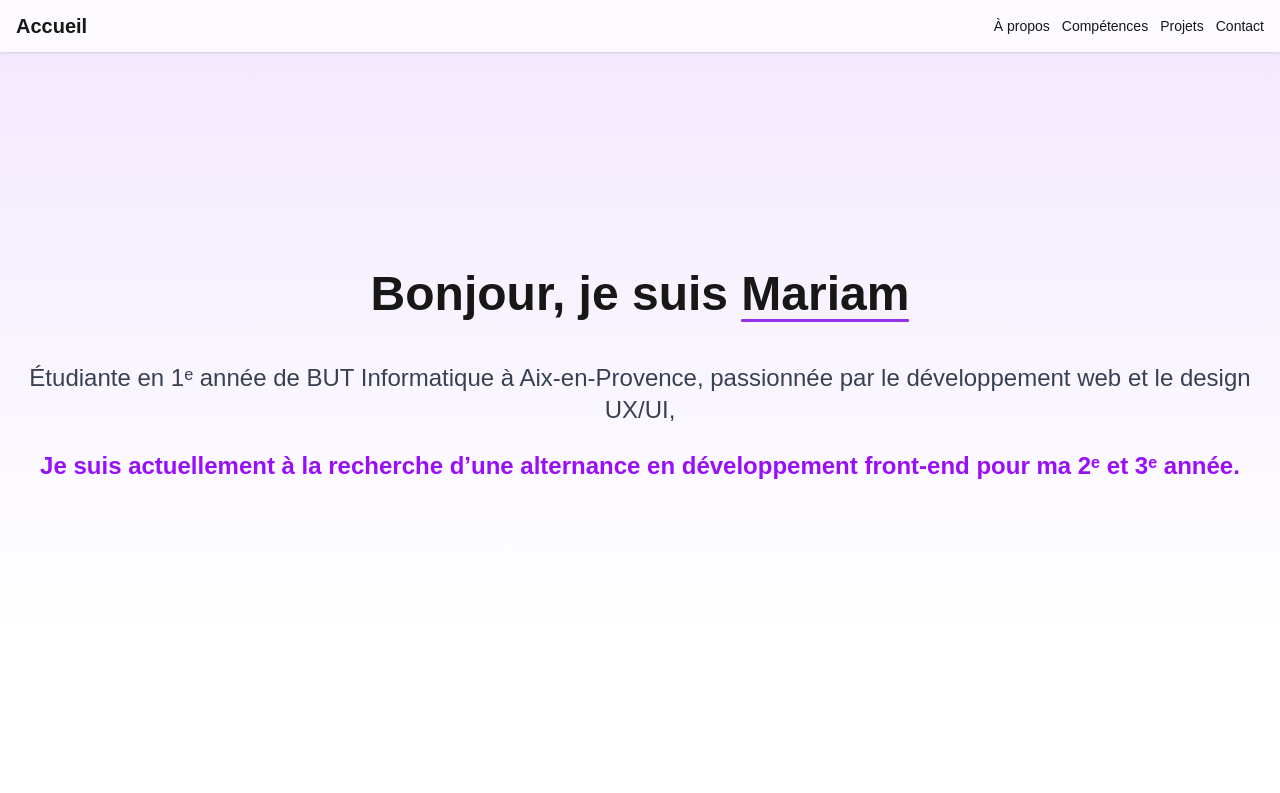
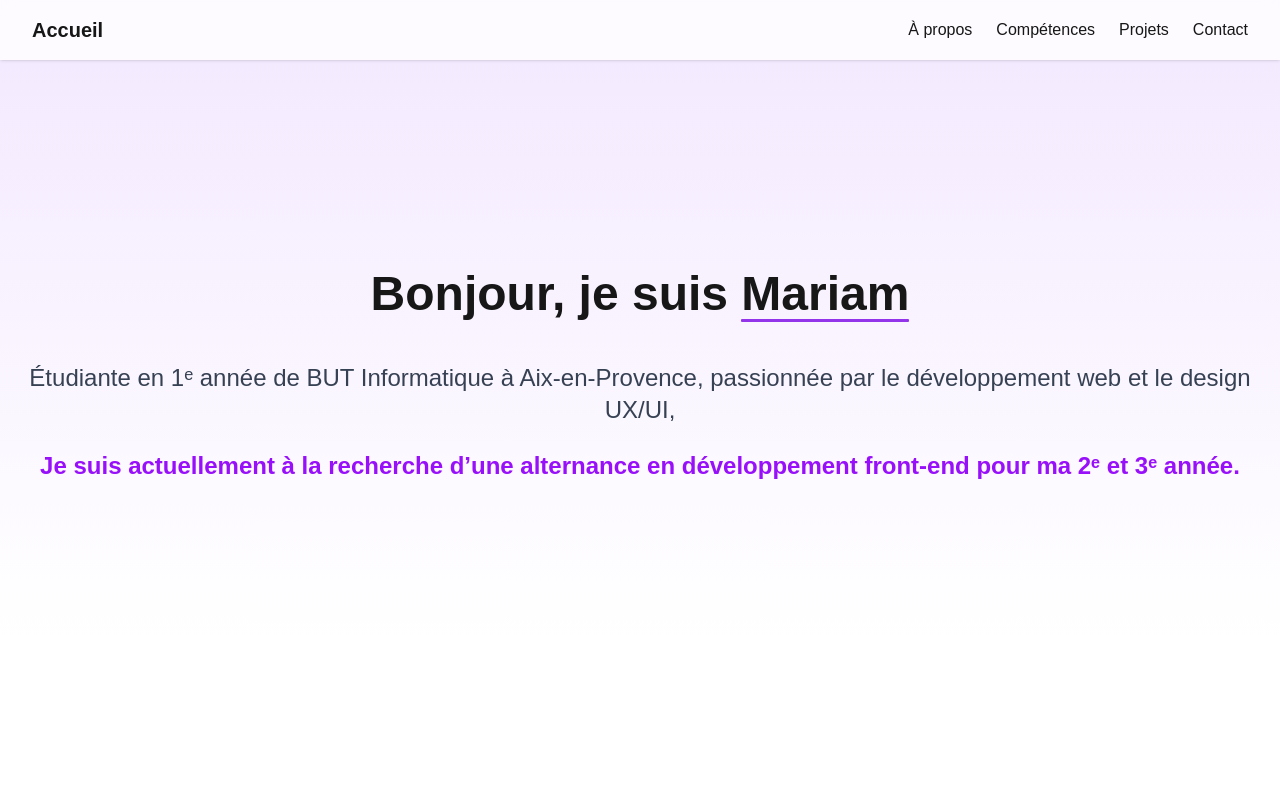
Before and after one commit to Mariam-Pgs/portfolio, a Next.js app: page / in a window 1280 px wide. Shown: the top 793 px of the page. Built offline with nearby package versions, Linux system fonts and the light colour scheme.

Commit message:
Update Navbar.tsx (modif taille de police pour telephone-test3)

```diff
--- a/src/components/Navbar.tsx
+++ b/src/components/Navbar.tsx
@@ -1,60 +1,41 @@
 "use client";
-import { MouseEvent } from "react";
+import { MouseEvent, useState } from "react";
 
 export default function Navbar() {
+  const [isMenuOpen, setIsMenuOpen] = useState(false);
+
   const handleScroll = (e: MouseEvent<HTMLAnchorElement>, id: string) => {
     e.preventDefault();
     const target = document.getElementById(id);
     if (target) {
       target.scrollIntoView({ behavior: "smooth" });
     }
+    setIsMenuOpen(false);
   };
 
   return (
-    <nav className="fixed top-0 left-0 right-0 bg-white/80 backdrop-blur z-50 shadow-sm flex justify-between items-center px-4 py-3">
+    <nav className="fixed top-0 left-0 right-0 bg-white/80 backdrop-blur z-50 shadow-sm flex justify-between items-center px-4 sm:px-8 py-4">
       <h1
-        className="text-base md:text-xl font-bold cursor-pointer hover:text-purple-600 hover:drop-shadow-[0_0_15px_rgba(147,51,234,0.8)] transition duration-300"
+        className="text-lg sm:text-xl font-bold cursor-pointer hover:text-purple-600 hover:drop-shadow-[0_0_15px_rgba(147,51,234,0.8)] transition duration-300"
         onClick={() => window.scrollTo({ top: 0, behavior: "smooth" })}
       >
         Accueil
       </h1>
-      <ul className="flex gap-3 text-xs md:text-sm">
-        <li>
-          <a
-            href="#about"
-            onClick={(e) => handleScroll(e, "about")}
-            className="hover:text-purple-600"
-          >
-            À propos
-          </a>
-        </li>
-        <li>
-          <a
-            href="#skills"
-            onClick={(e) => handleScroll(e, "skills")}
-            className="hover:text-purple-600"
-          >
-            Compétences
-          </a>
-        </li>
-        <li>
-          <a
-            href="#projects"
-            onClick={(e) => handleScroll(e, "projects")}
-            className="hover:text-purple-600"
-          >
-            Projets
-          </a>
-        </li>
-        <li>
-          <a
-            href="#contact"
-            onClick={(e) => handleScroll(e, "contact")}
-            className="hover:text-purple-600"
-          >
-            Contact
-          </a>
-        </li>
+
+      {/* Menu pour écrans moyens et grands */}
+      <ul className="hidden sm:flex gap-3 md:gap-6 text-xs sm:text-sm md:text-base">
+        <li><a href="#about" onClick={(e) => handleScroll(e, "about")} className="hover:text-purple-600">À propos</a></li>
+        <li><a href="#skills" onClick={(e) => handleScroll(e, "skills")} className="hover:text-purple-600">Compétences</a></li>
+        <li><a href="#projects" onClick={(e) => handleScroll(e, "projects")} className="hover:text-purple-600">Projets</a></li>
+        <li><a href="#contact" onClick={(e) => handleScroll(e, "contact")} className="hover:text-purple-600">Contact</a></li>
+      </ul>
+
+      {/* Menu mobile avec taille réduite */}
+      <ul className="flex sm:hidden gap-2 text-xs">
+        <li><a href="#about" onClick={(e) => handleScroll(e, "about")} className="hover:text-purple-600">À propos</a></li>
+        <li><a href="#skills" onClick={(e) => handleScroll(e, "skills")} className="hover:text-purple-600">Compétences</a></li>
+        <li><a href="#projects" onClick={(e) => handleScroll(e, "projects")} className="hover:text-purple-600">Projets</a></li>
+        <li><a href="#contact" onClick={(e) => handleScroll(e, "contact")} className="hover:text-purple-600">Contact</a></li>
       </ul>
     </nav>
   );
```
